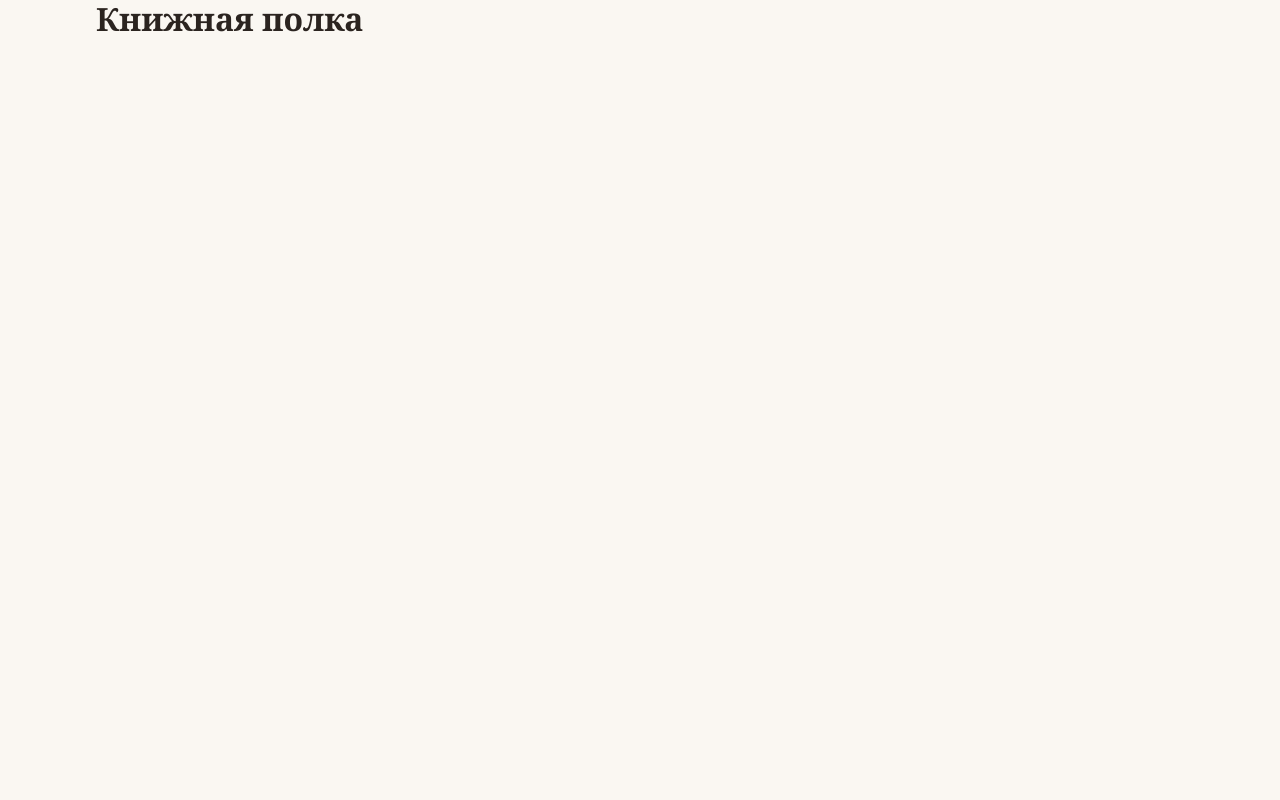
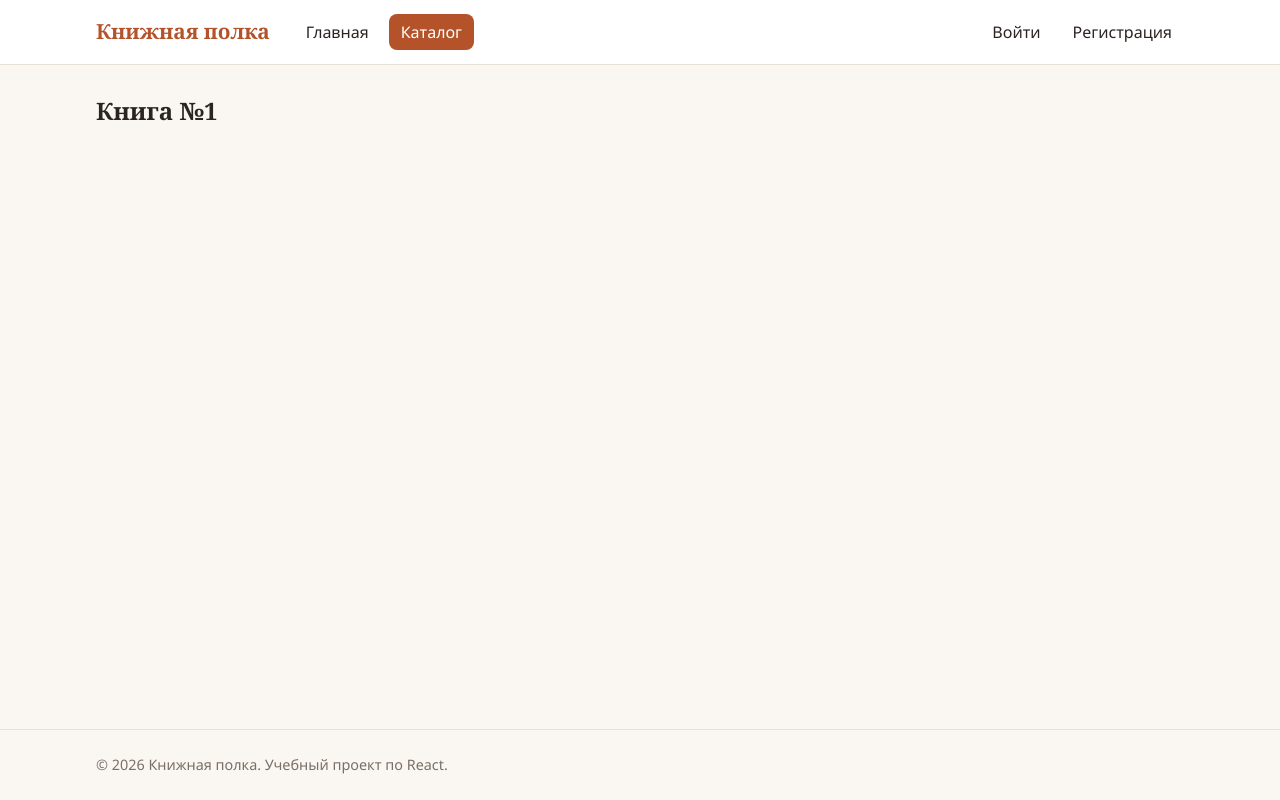
Before and after one commit to refaxD/RKSI_homework, a React (Vite) app: page /catalog/1 in a window 1280 px wide. Built offline with nearby package versions, Linux system fonts and the light colour scheme.

Commit message:
feat: add page stubs and configure routes

```diff
--- a/src/App.jsx
+++ b/src/App.jsx
@@ -1,8 +1,24 @@
+import { Routes, Route } from "react-router-dom";
+import Layout from "./components/Layout";
+import Home from "./pages/Home";
+import Catalog from "./pages/Catalog";
+import BookPage from "./pages/BookPage";
+import Login from "./pages/Login";
+import Register from "./pages/Register";
+import Account from "./pages/Account";
+
 function App() {
   return (
-    <main className="container">
-      <h1>Книжная полка</h1>
-    </main>
+    <Routes>
+      <Route element={<Layout />}>
+        <Route path="/" element={<Home />} />
+        <Route path="/catalog" element={<Catalog />} />
+        <Route path="/catalog/:id" element={<BookPage />} />
+        <Route path="/login" element={<Login />} />
+        <Route path="/register" element={<Register />} />
+        <Route path="/account" element={<Account />} />
+      </Route>
+    </Routes>
   );
 }
 
--- a/src/main.jsx
+++ b/src/main.jsx
@@ -1,10 +1,13 @@
 import { StrictMode } from "react";
 import { createRoot } from "react-dom/client";
+import { BrowserRouter } from "react-router-dom";
 import App from "./App.jsx";
 import "./index.css";
 
 createRoot(document.getElementById("root")).render(
   <StrictMode>
-    <App />
+    <BrowserRouter>
+      <App />
+    </BrowserRouter>
   </StrictMode>,
 );
--- /dev/null
+++ b/src/pages/Account.jsx
@@ -0,0 +1,9 @@
+function Account() {
+  return (
+    <section className="page">
+      <h1>Личный кабинет</h1>
+    </section>
+  );
+}
+
+export default Account;
--- /dev/null
+++ b/src/pages/BookPage.jsx
@@ -0,0 +1,13 @@
+import { useParams } from "react-router-dom";
+
+function BookPage() {
+  const { id } = useParams();
+
+  return (
+    <section className="page">
+      <h1>Книга №{id}</h1>
+    </section>
+  );
+}
+
+export default BookPage;
--- /dev/null
+++ b/src/pages/Catalog.jsx
@@ -0,0 +1,9 @@
+function Catalog() {
+  return (
+    <section className="page">
+      <h1>Каталог</h1>
+    </section>
+  );
+}
+
+export default Catalog;
--- /dev/null
+++ b/src/pages/Home.jsx
@@ -0,0 +1,9 @@
+function Home() {
+  return (
+    <section className="page">
+      <h1>Главная</h1>
+    </section>
+  );
+}
+
+export default Home;
--- /dev/null
+++ b/src/pages/Login.jsx
@@ -0,0 +1,9 @@
+function Login() {
+  return (
+    <section className="page">
+      <h1>Вход</h1>
+    </section>
+  );
+}
+
+export default Login;
--- /dev/null
+++ b/src/pages/Register.jsx
@@ -0,0 +1,9 @@
+function Register() {
+  return (
+    <section className="page">
+      <h1>Регистрация</h1>
+    </section>
+  );
+}
+
+export default Register;
```
